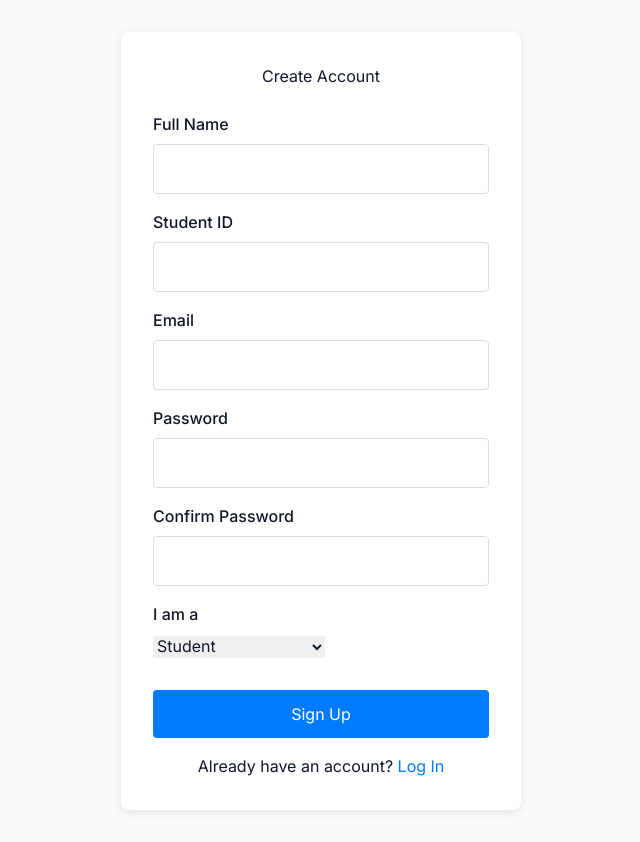
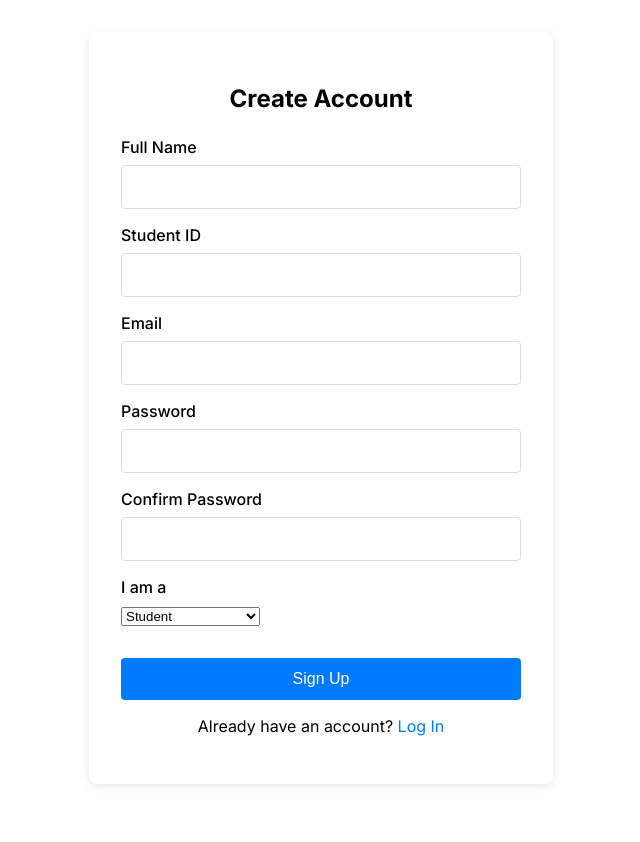
Before and after one commit to sanjaisakthivel2006-cloud/college-website, a React (Vite) app: page /signup in a window 1280 px wide. Shown: the whole page, without its empty margins (319-959 px from the left). After the commit the page ends 816 px from the top, so only its background shows below. Built offline with nearby package versions, Linux system fonts and the light colour scheme; no server answers.

Commit message:
feat: Integrate Tailwind CSS with PostCSS for styling and initialize Firebase services.

```diff
--- /dev/null
+++ b/index.css
@@ -0,0 +1,13 @@
+@tailwind base;
+@tailwind components;
+@tailwind utilities;
+
+:root {
+    font-family: 'Inter', sans-serif;
+}
+
+body {
+    margin: 0;
+    -webkit-font-smoothing: antialiased;
+    -moz-osx-font-smoothing: grayscale;
+}
--- a/index.html
+++ b/index.html
@@ -1,31 +1,19 @@
 <!DOCTYPE html>
 <html lang="en">
+
 <head>
   <meta charset="UTF-8" />
   <meta name="viewport" content="width=device-width, initial-scale=1.0" />
   <title>UniCentral</title>
-    <script src="https://cdn.tailwindcss.com"></script>
-    <link href="https://fonts.googleapis.com/css2?family=Inter:wght@300;400;500;600;700&display=swap" rel="stylesheet">
-    <style>
-      body {
-        font-family: 'Inter', sans-serif;
-      }
-    </style>
-  <script type="importmap">
-{
-  "imports": {
-    "react/": "https://esm.sh/react@^19.2.4/",
-    "react": "https://esm.sh/react@^19.2.4",
-    "react-dom/": "https://esm.sh/react-dom@^19.2.4/",
-    "lucide-react": "https://esm.sh/lucide-react@^0.563.0",
-    "recharts": "https://esm.sh/recharts@^3.7.0"
-  }
-}
-</script>
-<link rel="stylesheet" href="/index.css">
+  <link rel="preconnect" href="https://fonts.googleapis.com">
+  <link rel="preconnect" href="https://fonts.gstatic.com" crossorigin>
+  <link href="https://fonts.googleapis.com/css2?family=Inter:wght@300;400;500;600;700;800&display=swap"
+    rel="stylesheet">
 </head>
+
 <body class="bg-slate-50 text-slate-900">
   <div id="root"></div>
   <script type="module" src="/index.tsx"></script>
 </body>
+
 </html>
--- a/index.tsx
+++ b/index.tsx
@@ -1,6 +1,7 @@
 import React from 'react';
 import ReactDOM from 'react-dom/client';
 import { BrowserRouter } from 'react-router-dom';
+import './index.css';
 import App from './App';
 import { LanguageProvider } from './contexts/LanguageContext';
 import { AuthProvider } from './contexts/AuthContext';
--- a/package.json
+++ b/package.json
@@ -17,8 +17,12 @@
     "recharts": "^3.7.0"
   },
   "devDependencies": {
+    "@tailwindcss/postcss": "^4.1.18",
     "@types/node": "^22.14.0",
     "@vitejs/plugin-react": "^5.0.0",
+    "autoprefixer": "^10.4.23",
+    "postcss": "^8.5.6",
+    "tailwindcss": "^4.1.18",
     "typescript": "~5.8.2",
     "vite": "^6.2.0"
   }
--- /dev/null
+++ b/postcss.config.js
@@ -0,0 +1,6 @@
+export default {
+    plugins: {
+        '@tailwindcss/postcss': {},
+        autoprefixer: {},
+    },
+}
--- a/services/firebase.ts
+++ b/services/firebase.ts
@@ -11,6 +11,10 @@ const firebaseConfig = {
     appId: import.meta.env.VITE_FIREBASE_APP_ID
 };
 
+if (!firebaseConfig.apiKey) {
+    console.error("Firebase API Key is missing! Check your .env.local file.");
+}
+
 const app = initializeApp(firebaseConfig);
 export const auth = getAuth(app);
 export const db = getFirestore(app);
--- /dev/null
+++ b/tailwind.config.js
@@ -0,0 +1,11 @@
+/** @type {import('tailwindcss').Config} */
+export default {
+    content: [
+        "./index.html",
+        "./**/*.{js,ts,jsx,tsx}",
+    ],
+    theme: {
+        extend: {},
+    },
+    plugins: [],
+}
```
Also changed, not shown: 1 other file (tests, documents, lock files or other folders). Lines whose indentation alone changed are shown as unchanged.
